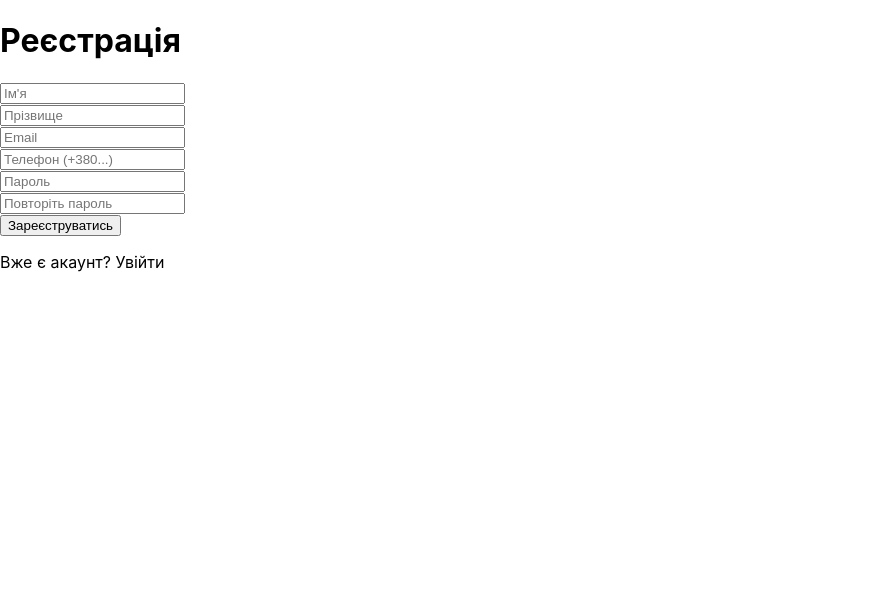
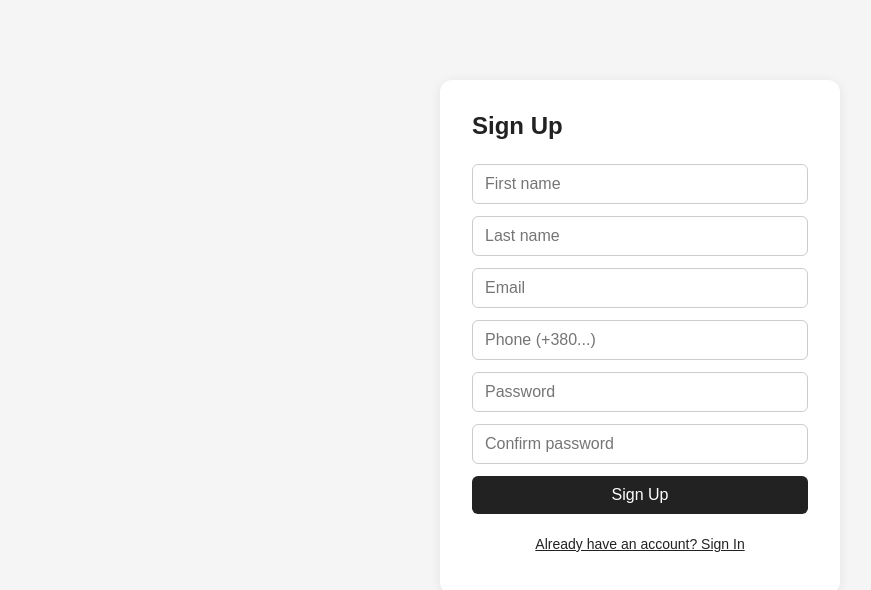
Before and after one commit to koliesnikvv/TravelinoFrontend, a React (Create React App) app: page /register in a window 1280 px wide. Shown: the top 590 px of the page, without its empty margins (0-871 px from the left). Built offline with nearby package versions, Linux system fonts and the light colour scheme.

Commit message:
Refactor authentication and error handling pages; enhance validation and styling

```diff
--- /dev/null
+++ b/src/api/errors.js
@@ -0,0 +1,19 @@
+export function parseError(err) {
+    const data = err.response?.data;
+    if (!data) return 'Something went wrong';
+
+    if (typeof data === 'string') return data;
+
+    if (data.error) return data.error;
+
+    if (data.non_field_errors) return data.non_field_errors[0];
+
+    const firstKey = Object.keys(data)[0];
+    if (firstKey) {
+        const value = data[firstKey];
+        if (Array.isArray(value)) return value[0];
+        if (typeof value === 'string') return value;
+    }
+
+    return 'Something went wrong';
+}
--- a/src/index.css
+++ b/src/index.css
@@ -1,13 +1,96 @@
-body {
+* {
+  box-sizing: border-box;
   margin: 0;
-  font-family: -apple-system, BlinkMacSystemFont, 'Segoe UI', 'Roboto', 'Oxygen',
-    'Ubuntu', 'Cantarell', 'Fira Sans', 'Droid Sans', 'Helvetica Neue',
-    sans-serif;
-  -webkit-font-smoothing: antialiased;
-  -moz-osx-font-smoothing: grayscale;
+  padding: 0;
 }
 
-code {
-  font-family: source-code-pro, Menlo, Monaco, Consolas, 'Courier New',
-    monospace;
+body {
+  font-family: sans-serif;
+  font-size: 16px;
+  background-color: #f5f5f5;
+  color: #222;
 }
+
+h1 {
+  font-size: 24px;
+  margin-bottom: 24px;
+}
+
+p {
+  font-size: 14px;
+  margin-top: 8px;
+}
+
+input {
+  display: block;
+  width: 100%;
+  padding: 10px 12px;
+  margin-bottom: 12px;
+  border: 1px solid #ccc;
+  border-radius: 6px;
+  font-size: 16px;
+  outline: none;
+}
+
+input:focus {
+  border-color: #555;
+}
+
+button {
+  display: block;
+  width: 100%;
+  padding: 10px 12px;
+  margin-top: 8px;
+  border: none;
+  border-radius: 6px;
+  font-size: 16px;
+  cursor: pointer;
+  background-color: #222;
+  color: #fff;
+}
+
+button:disabled {
+  background-color: #999;
+  cursor: not-allowed;
+}
+
+button:hover:not(:disabled) {
+  background-color: #444;
+}
+
+.form-container {
+  width: 100%;
+  max-width: 400px;
+  margin: 80px auto;
+  background: #fff;
+  padding: 32px;
+  border-radius: 12px;
+  box-shadow: 0 2px 12px rgba(0,0,0,0.08);
+}
+
+.form-error {
+  color: #c0392b;
+  font-size: 13px;
+  margin-top: -8px;
+  margin-bottom: 8px;
+}
+
+.form-success {
+  color: #27ae60;
+  font-size: 14px;
+  margin-bottom: 12px;
+}
+
+.form-link {
+  background: none;
+  color: #222;
+  text-decoration: underline;
+  font-size: 14px;
+  margin-top: 12px;
+  box-shadow: none;
+}
+
+.form-link:hover:not(:disabled) {
+  background: none;
+  color: #555;
+}
--- a/src/pages/EmailErrorPage.js
+++ b/src/pages/EmailErrorPage.js
@@ -1,8 +1,13 @@
+import { useNavigate } from 'react-router-dom';
+
 function EmailErrorPage() {
+    const navigate = useNavigate();
+
     return (
-        <div>
-            <h1>Помилка підтвердження</h1>
-            <p>Посилання недійсне або застаріле</p>
+        <div className="form-container">
+            <h1>Verification Failed</h1>
+            <p className="form-error">The link is invalid or has expired. Please register again.</p>
+            <button onClick={() => navigate('/register')}>Sign Up</button>
         </div>
     );
 }
--- a/src/pages/ForgotPasswordPage.js
+++ b/src/pages/ForgotPasswordPage.js
@@ -1,37 +1,68 @@
 import { useState } from 'react';
 import { useNavigate } from 'react-router-dom';
 import client from '../api/client';
+import { parseError } from '../api/errors';
+import { validateEmail } from '../utils/validation';
 
 function ForgotPasswordPage() {
     const [email, setEmail] = useState('');
+    const [errors, setErrors] = useState({});
     const [message, setMessage] = useState('');
-    const [error, setError] = useState('');
+    const [loading, setLoading] = useState(false);
     const navigate = useNavigate();
 
+    const handleEmailChange = (e) => {
+        const value = e.target.value;
+        setEmail(value);
+        setErrors((prev) => ({ ...prev, email: validateEmail(value) }));
+    };
+
     const handleSubmit = async () => {
+        const emailError = validateEmail(email);
+        if (emailError) {
+            setErrors({ email: emailError });
+            return;
+        }
+
+        setLoading(true);
         try {
             const response = await client.post('/users/forgot-password/', { email });
             setMessage(response.data.message);
         } catch (err) {
-            setError(err.response?.data?.error || 'Щось пішло не так');
+            setErrors({ general: parseError(err) });
+        } finally {
+            setLoading(false);
         }
     };
 
+    if (message) {
+        return (
+            <div className="form-container">
+                <h1>Check Your Email</h1>
+                <p className="form-success">{message}</p>
+                <p>Follow the link in the email to reset your password.</p>
+                <button onClick={() => navigate('/login')}>Back to Sign In</button>
+            </div>
+        );
+    }
+
     return (
-        <div>
-            <h1>Відновлення пароля</h1>
+        <div className="form-container">
+            <h1>Forgot Password</h1>
             <input
                 type="email"
                 placeholder="Email"
                 value={email}
-                onChange={(e) => setEmail(e.target.value)}
+                onChange={handleEmailChange}
             />
-            <br/>
-            {error && <p>{error}</p>}
-            {message && <p>{message}</p>}
-            <button onClick={handleSubmit}>Відправити</button>
-            <br/>
-            <p onClick={() => navigate('/login')}>Назад до входу</p>
+            {errors.email && <p className="form-error">{errors.email}</p>}
+            {errors.general && <p className="form-error">{errors.general}</p>}
+            <button onClick={handleSubmit} disabled={loading}>
+                {loading ? 'Sending...' : 'Send Reset Link'}
+            </button>
+            <button className="form-link" onClick={() => navigate('/login')}>
+                Back to Sign In
+            </button>
         </div>
     );
 }
--- a/src/pages/LoginPage.js
+++ b/src/pages/LoginPage.js
@@ -1,43 +1,81 @@
 import { useState } from 'react';
-import { useNavigate } from 'react-router-dom';
+import { useNavigate, useLocation } from 'react-router-dom';
 import client from '../api/client';
+import { parseError } from '../api/errors';
+import { validateEmail, validatePassword } from '../utils/validation';
 
 function LoginPage() {
     const [email, setEmail] = useState('');
     const [password, setPassword] = useState('');
-    const [error, setError] = useState('');
+    const [errors, setErrors] = useState({});
+    const [loading, setLoading] = useState(false);
     const navigate = useNavigate();
+    const location = useLocation();
+
+    const message = location.state?.message;
+
+    const handleEmailChange = (e) => {
+        const value = e.target.value;
+        setEmail(value);
+        setErrors((prev) => ({ ...prev, email: validateEmail(value) }));
+    };
+
+    const handlePasswordChange = (e) => {
+        const value = e.target.value;
+        setPassword(value);
+        setErrors((prev) => ({ ...prev, password: validatePassword(value) }));
+    };
 
     const handleLogin = async () => {
+        const emailError = validateEmail(email);
+        const passwordError = validatePassword(password);
+
+        if (emailError || passwordError) {
+            setErrors({ email: emailError, password: passwordError });
+            return;
+        }
+
+        setLoading(true);
         try {
             const response = await client.post('/users/login/', { email, password });
             localStorage.setItem('access', response.data.access);
             localStorage.setItem('refresh', response.data.refresh);
             navigate('/');
         } catch (err) {
-        setError(err.response?.data?.error || 'Щось пішло не так');
+            setErrors({ general: parseError(err) });
+        } finally {
+            setLoading(false);
         }
     };
 
     return (
-    <div>
-        <h1>Вхід</h1>
+        <div className="form-container">
+            <h1>Sign In</h1>
+            {message && <p className="form-success">{message}</p>}
             <input
                 type="email"
                 placeholder="Email"
                 value={email}
-            onChange={(e) => setEmail(e.target.value)}
+                onChange={handleEmailChange}
             />
+            {errors.email && <p className="form-error">{errors.email}</p>}
             <input
                 type="password"
-            placeholder="Пароль"
+                placeholder="Password"
                 value={password}
-            onChange={(e) => setPassword(e.target.value)}
+                onChange={handlePasswordChange}
             />
-        {error && <p>{error}</p>}
-        <button onClick={handleLogin}>Увійти</button>
-        <p onClick={() => navigate('/register')}>Немає акаунту? Зареєструватись</p>
-        <p onClick={() => navigate('/forgot-password')}>Забув пароль?</p>
+            {errors.password && <p className="form-error">{errors.password}</p>}
+            {errors.general && <p className="form-error">{errors.general}</p>}
+            <button onClick={handleLogin} disabled={loading}>
+                {loading ? 'Signing in...' : 'Sign In'}
+            </button>
+            <button className="form-link" onClick={() => navigate('/register')}>
+                Don't have an account? Sign Up
+            </button>
+            <button className="form-link" onClick={() => navigate('/forgot-password')}>
+                Forgot password?
+            </button>
         </div>
     );
 }
--- a/src/pages/RegisterPage.js
+++ b/src/pages/RegisterPage.js
@@ -1,79 +1,117 @@
 import { useState } from 'react';
 import { useNavigate } from 'react-router-dom';
 import client from '../api/client';
+import { parseError } from '../api/errors';
+import { validateEmail, validatePassword, validatePhone, validateRequired } from '../utils/validation';
 
 function RegisterPage() {
-    const [firstName, setFirstName] = useState('');
-    const [lastName, setLastName] = useState('');
-    const [email, setEmail] = useState('');
-    const [phone, setPhone] = useState('');
-    const [password, setPassword] = useState('');
-    const [passwordCheck, setPasswordCheck] = useState('');
-    const [error, setError] = useState('');
+    const [fields, setFields] = useState({
+        firstName: '', lastName: '', email: '', phone: '', password: '', passwordCheck: ''
+    });
+    const [errors, setErrors] = useState({});
+    const [loading, setLoading] = useState(false);
     const navigate = useNavigate();
 
+    const handleChange = (field, validator) => (e) => {
+        const value = e.target.value;
+        setFields((prev) => ({ ...prev, [field]: value }));
+        if (validator) {
+            setErrors((prev) => ({ ...prev, [field]: validator(value) }));
+        }
+    };
+
+    const handlePasswordCheckChange = (e) => {
+        const value = e.target.value;
+        setFields((prev) => ({ ...prev, passwordCheck: value }));
+        setErrors((prev) => ({
+            ...prev,
+            passwordCheck: value !== fields.password ? 'Passwords do not match.' : null,
+        }));
+    };
+
+    const validate = () => {
+        const newErrors = {
+            firstName: validateRequired(fields.firstName, 'First name'),
+            lastName: validateRequired(fields.lastName, 'Last name'),
+            email: validateEmail(fields.email),
+            phone: validatePhone(fields.phone),
+            password: validatePassword(fields.password),
+            passwordCheck: fields.password !== fields.passwordCheck ? 'Passwords do not match.' : null,
+        };
+        setErrors(newErrors);
+        return Object.values(newErrors).every((e) => !e);
+    };
+
     const handleRegister = async () => {
+        if (!validate()) return;
+
+        setLoading(true);
         try {
             await client.post('/users/register/', {
-                first_name: firstName,
-                last_name: lastName,
-                email,
-                phone,
-                password,
-                password_check: passwordCheck,
+                first_name: fields.firstName,
+                last_name: fields.lastName,
+                email: fields.email,
+                phone: fields.phone,
+                password: fields.password,
+                password_check: fields.passwordCheck,
             });
-            navigate('/login');
+            navigate('/login', { state: { message: 'Registration successful. Please check your email to verify your account.' } });
         } catch (err) {
-            setError(err.response?.data?.error || 'Щось пішло не так');
+            setErrors((prev) => ({ ...prev, general: parseError(err) }));
+        } finally {
+            setLoading(false);
         }
     };
 
     return (
-        <div>
-            <h1>Реєстрація</h1>
+        <div className="form-container">
+            <h1>Sign Up</h1>
             <input
-                placeholder="Ім'я"
-                value={firstName}
-                onChange={(e) => setFirstName(e.target.value)}
+                placeholder="First name"
+                value={fields.firstName}
+                onChange={handleChange('firstName', (v) => validateRequired(v, 'First name'))}
             />
-            <br/>
+            {errors.firstName && <p className="form-error">{errors.firstName}</p>}
             <input
-                placeholder="Прізвище"
-                value={lastName}
-                onChange={(e) => setLastName(e.target.value)}
+                placeholder="Last name"
+                value={fields.lastName}
+                onChange={handleChange('lastName', (v) => validateRequired(v, 'Last name'))}
             />
-            <br/>
+            {errors.lastName && <p className="form-error">{errors.lastName}</p>}
             <input
                 type="email"
                 placeholder="Email"
-                value={email}
-                onChange={(e) => setEmail(e.target.value)}
+                value={fields.email}
+                onChange={handleChange('email', validateEmail)}
             />
-            <br/>
+            {errors.email && <p className="form-error">{errors.email}</p>}
             <input
-                placeholder="Телефон (+380...)"
-                value={phone}
-                onChange={(e) => setPhone(e.target.value)}
+                placeholder="Phone (+380...)"
+                value={fields.phone}
+                onChange={handleChange('phone', validatePhone)}
             />
-            <br/>
+            {errors.phone && <p className="form-error">{errors.phone}</p>}
             <input
                 type="password"
-                placeholder="Пароль"
-                value={password}
-                onChange={(e) => setPassword(e.target.value)}
+                placeholder="Password"
+                value={fields.password}
+                onChange={handleChange('password', validatePassword)}
             />
-            <br/>
+            {errors.password && <p className="form-error">{errors.password}</p>}
             <input
                 type="password"
-                placeholder="Повторіть пароль"
-                value={passwordCheck}
-                onChange={(e) => setPasswordCheck(e.target.value)}
+                placeholder="Confirm password"
+                value={fields.passwordCheck}
+                onChange={handlePasswordCheckChange}
             />
-            <br/>
-            {error && <p>{error}</p>}
-            <button onClick={handleRegister}>Зареєструватись</button>
-            <br/>
-            <p onClick={() => navigate('/login')}>Вже є акаунт? Увійти</p>
+            {errors.passwordCheck && <p className="form-error">{errors.passwordCheck}</p>}
+            {errors.general && <p className="form-error">{errors.general}</p>}
+            <button onClick={handleRegister} disabled={loading}>
+                {loading ? 'Signing up...' : 'Sign Up'}
+            </button>
+            <button className="form-link" onClick={() => navigate('/login')}>
+                Already have an account? Sign In
+            </button>
         </div>
     );
 }
--- a/src/pages/ResetPasswordPage.js
+++ b/src/pages/ResetPasswordPage.js
@@ -1,52 +1,86 @@
 import { useState } from 'react';
 import { useNavigate, useParams } from 'react-router-dom';
 import client from '../api/client';
+import { parseError } from '../api/errors';
+import { validatePassword } from '../utils/validation';
 
 function ResetPasswordPage() {
     const [password, setPassword] = useState('');
     const [passwordCheck, setPasswordCheck] = useState('');
+    const [errors, setErrors] = useState({});
     const [message, setMessage] = useState('');
-    const [error, setError] = useState('');
+    const [loading, setLoading] = useState(false);
     const navigate = useNavigate();
     const { uid, token } = useParams();
 
+    const handlePasswordChange = (e) => {
+        const value = e.target.value;
+        setPassword(value);
+        setErrors((prev) => ({ ...prev, password: validatePassword(value) }));
+    };
+
+    const handlePasswordCheckChange = (e) => {
+        const value = e.target.value;
+        setPasswordCheck(value);
+        setErrors((prev) => ({
+            ...prev,
+            passwordCheck: value !== password ? 'Passwords do not match.' : null,
+        }));
+    };
+
     const handleSubmit = async () => {
-        if (password !== passwordCheck) {
-            setError('Паролі не збігаються');
+        const passwordError = validatePassword(password);
+        const passwordCheckError = password !== passwordCheck ? 'Passwords do not match.' : null;
+
+        if (passwordError || passwordCheckError) {
+            setErrors({ password: passwordError, passwordCheck: passwordCheckError });
             return;
         }
 
+        setLoading(true);
         try {
             const response = await client.post(`/users/reset-password/${uid}/${token}/`, {
                 new_password: password,
             });
             setMessage(response.data.message);
-            setTimeout(() => navigate('/login'), 2000);
         } catch (err) {
-            setError(err.response?.data?.error || 'Щось пішло не так');
+            setErrors({ general: parseError(err) });
+        } finally {
+            setLoading(false);
         }
     };
 
+    if (message) {
+        return (
+            <div className="form-container">
+                <h1>Password Reset Successful</h1>
+                <p className="form-success">{message}</p>
+                <button onClick={() => navigate('/login')}>Sign In</button>
+            </div>
+        );
+    }
+
     return (
-        <div>
-            <h1>Новий пароль</h1>
+        <div className="form-container">
+            <h1>Reset Password</h1>
             <input
                 type="password"
-                placeholder="Новий пароль"
+                placeholder="New password"
                 value={password}
-                onChange={(e) => setPassword(e.target.value)}
+                onChange={handlePasswordChange}
             />
-            <br/>
+            {errors.password && <p className="form-error">{errors.password}</p>}
             <input
                 type="password"
-                placeholder="Повторіть пароль"
+                placeholder="Confirm new password"
                 value={passwordCheck}
-                onChange={(e) => setPasswordCheck(e.target.value)}
+                onChange={handlePasswordCheckChange}
             />
-            <br/>
-            {error && <p>{error}</p>}
-            {message && <p>{message}</p>}
-            <button onClick={handleSubmit}>Змінити пароль</button>
+            {errors.passwordCheck && <p className="form-error">{errors.passwordCheck}</p>}
+            {errors.general && <p className="form-error">{errors.general}</p>}
+            <button onClick={handleSubmit} disabled={loading}>
+                {loading ? 'Resetting...' : 'Reset Password'}
+            </button>
         </div>
     );
 }
--- /dev/null
+++ b/src/utils/validation.js
@@ -0,0 +1,24 @@
+export function validateEmail(email) {
+    if (!email) return 'Email is required.';
+    if (!/^[^\s@]+@[^\s@]+\.[^\s@]+$/.test(email)) return 'Invalid email format.';
+    return null;
+}
+
+export function validatePassword(password) {
+    if (!password) return 'Password is required.';
+    if (password.length < 8) return 'Password must be at least 8 characters.';
+    if (!/\d/.test(password)) return 'Password must contain at least one number.';
+    if (/^\d+$/.test(password)) return 'Password cannot be entirely numeric.';
+    return null;
+}
+
+export function validatePhone(phone) {
+    if (!phone) return 'Phone is required.';
+    if (!/^\+380\d{9}$/.test(phone)) return 'Phone must start with +380 and contain 9 more digits.';
+    return null;
+}
+
+export function validateRequired(value, fieldName) {
+    if (!value) return `${fieldName} is required.`;
+    return null;
+}
```
Also changed, not shown: src/pages/EmailConfirmedPage.js (+4 -4 lines). Lines whose indentation alone changed are shown as unchanged.
